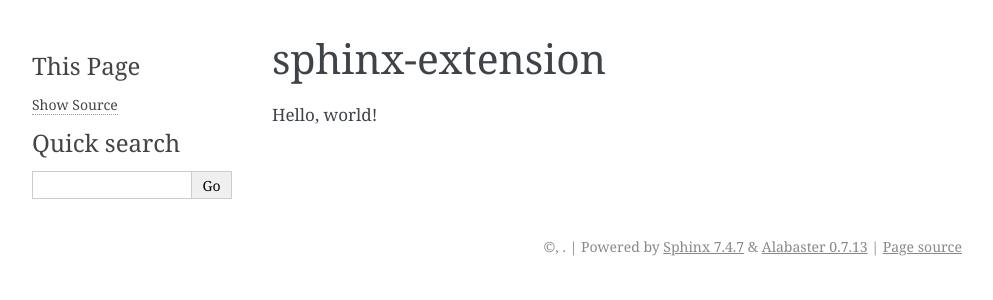
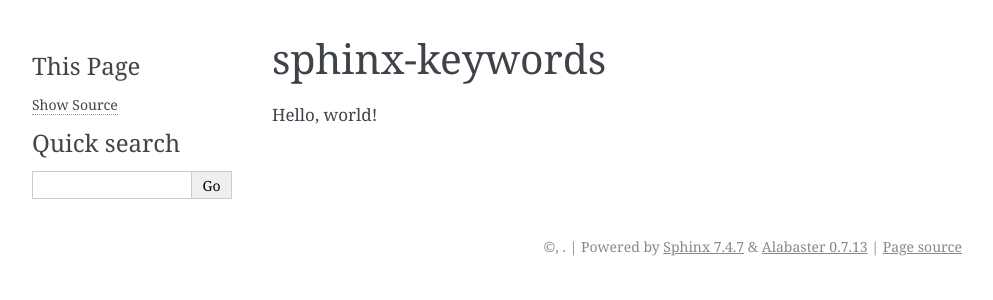
Before and after one commit to kaycebasques/sphinx-keywords, a Sphinx documentation site: the page built from docs/index.rst, in a window 1280 px wide. Shown: the top 300 px of the page, without its empty margins (148-1141 px from the left). Built offline with Sphinx 7.4.7, drawn with Linux system fonts in a browser that asks for light colours.

Commit message:
fix: Update project name

```diff
--- a/docs/conf.py
+++ b/docs/conf.py
@@ -1,9 +1,9 @@
-project = 'sphinx-extension'
+project = 'sphinx-keywords'
 copyright = '<YEAR>, <NAME>'
 author = '<NAME>'
 release = '0.0.1'
 
-extensions = ['sphinx-extension']
+extensions = ['sphinx-keywords']
 
 templates_path = ['_templates']
 exclude_patterns = [
--- a/docs/index.rst
+++ b/docs/index.rst
@@ -1,5 +1,5 @@
 ================
-sphinx-extension
+sphinx-keywords
 ================
 
 Hello, world!
--- a/setup.py
+++ b/setup.py
@@ -5,9 +5,9 @@ from setuptools import setup, find_packages
 #         return [line.strip() for line in f.readlines()]
 
 setup(
-    name='sphinx-extension',
+    name='sphinx-keywords',
     version='0.0.1',
-    packages=['sphinx-extension'],
+    packages=['sphinx-keywords'],
     # install_requires=install_requires(),
     install_requires=[],
     classifiers=[],
--- a/sphinx-extension/__init__.py
+++ b/sphinx-keywords/__init__.py
@@ -1,7 +1,7 @@
 import logging
 
 
-log_id = 'sphinx-extension'
+log_id = 'sphinx-keywords'
 logger = logging.getLogger(log_id)
 handler = logging.FileHandler(f'{log_id}.log')
 logger.addHandler(handler)
```
Also changed, not shown: README.md (+1 -1 lines).
